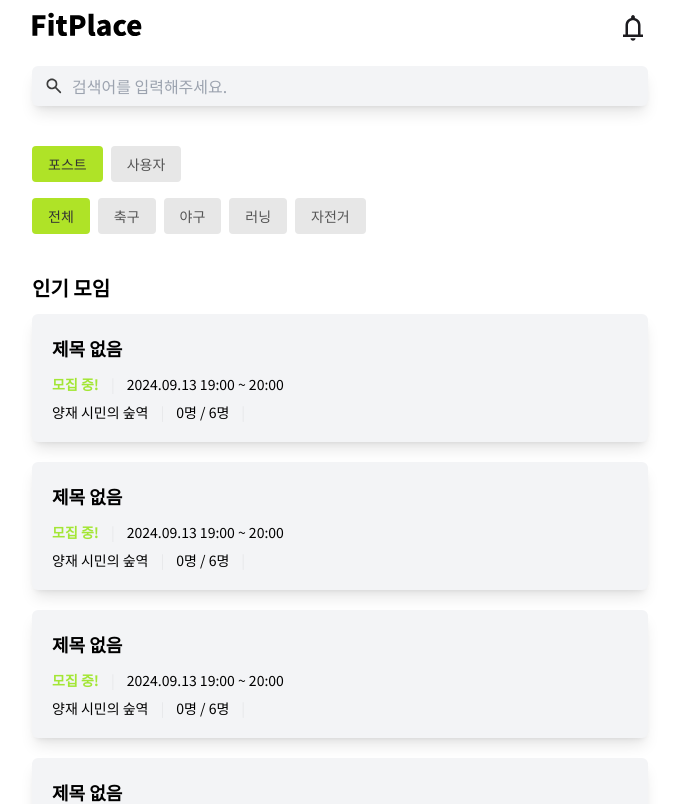
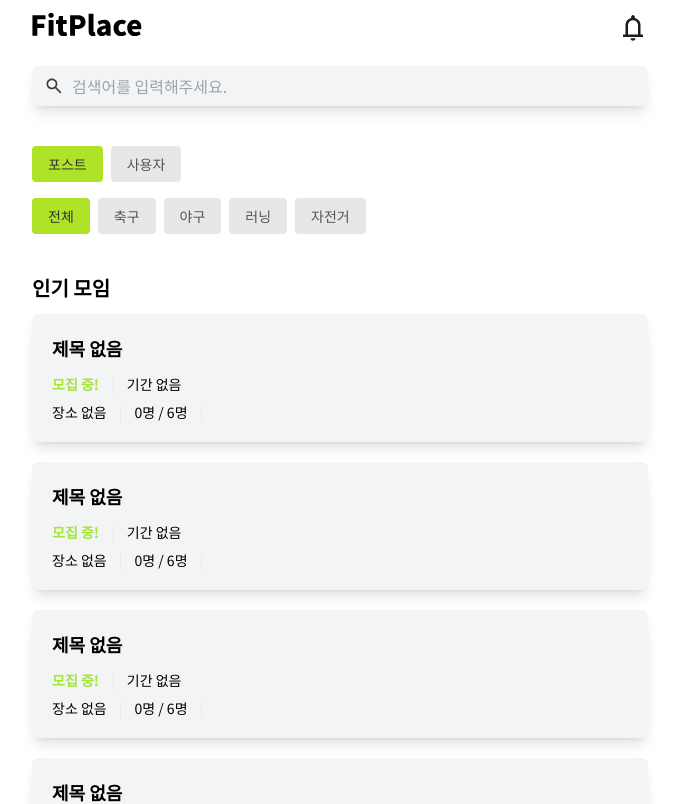
Before and after one commit to prgrms-fe-devcourse/NFE1_2_FitPlace, a React (Vite) app: page /search in a window 1280 px wide. Shown: the top 804 px of the page, without its empty margins (300-977 px from the left). Built offline with nearby package versions, Linux system fonts and the light colour scheme.

Commit message:
feat:meetingTime , meettingSpot 렌더링

```diff
--- a/src/components/Health_post.tsx
+++ b/src/components/Health_post.tsx
@@ -19,10 +19,10 @@ const Health_post = ({ title, channel_name }) => {
       <div className="mb-2 text-sm flex">
         <p className="text-lime-400 font-bold">모집 중!</p>
         <span className="mx-3 opacity-5">|</span>
-        2024.09.13 19:00 ~ 20:00
+        {titleObject.meetingTime || "기간 없음"}
       </div>
       <div className="text-sm flex">
-        양재 시민의 숲역
+        {titleObject.meetingSpot || "장소 없음"}
         <span className="mx-3 opacity-5">|</span>
         {titleObject.meetingCapacity || 0}명 / 6명
         <span className="mx-3 opacity-5">|</span>
```
